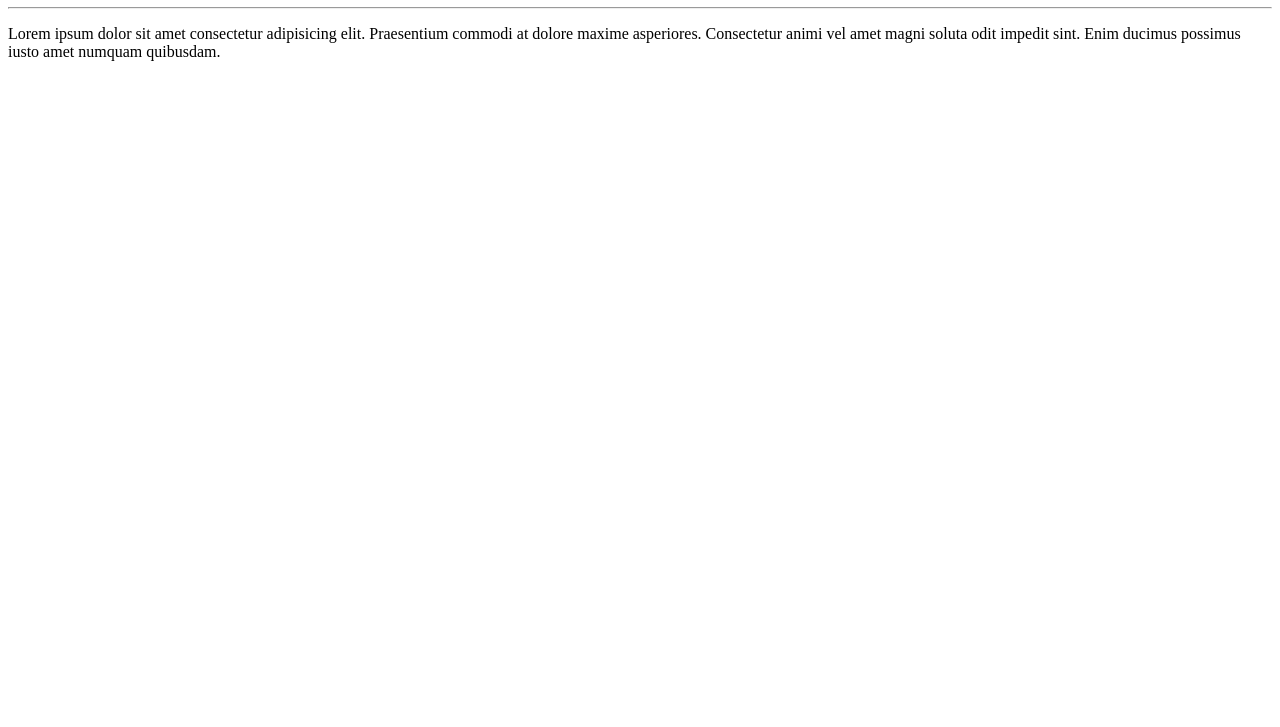
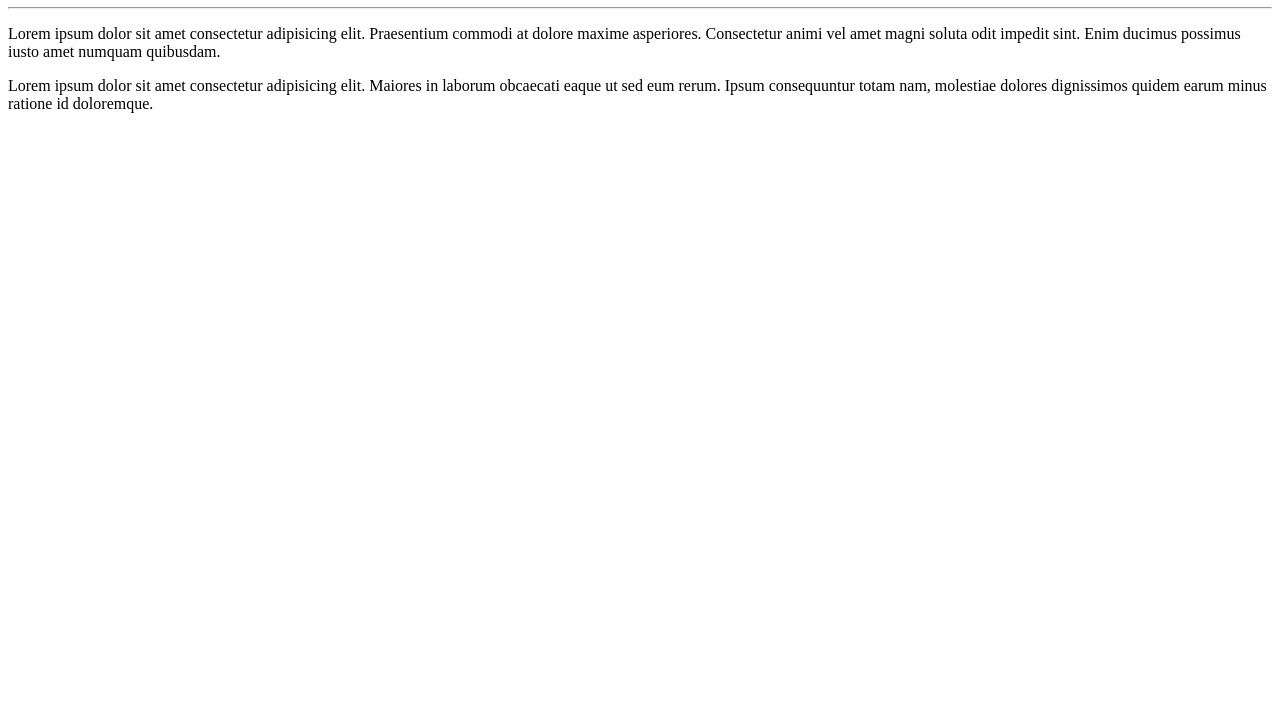
Before and after one commit to VianaMarcio/ola_mundo, a plain HTML site: page site_exemplo/index.html in a window 1280 px wide. Shown: the part 73-800 px from the top of the page. Drawn offline with Linux system fonts and the light colour scheme.

Commit message:
adicioadoparagrafo

```diff
--- a/site_exemplo/index.html
+++ b/site_exemplo/index.html
@@ -9,6 +9,7 @@
     <h1>Olá, Mundo</h1>
     <hr>
     <p>Lorem ipsum dolor sit amet consectetur adipisicing elit. Praesentium commodi at dolore maxime asperiores. Consectetur animi vel amet magni soluta odit impedit sint. Enim ducimus possimus iusto amet numquam quibusdam.</p>
+    <p>Lorem ipsum dolor sit amet consectetur adipisicing elit. Maiores in laborum obcaecati eaque ut sed eum rerum. Ipsum consequuntur totam nam, molestiae dolores dignissimos quidem earum minus ratione id doloremque.</p>
 
 </body>
 </html>
```
